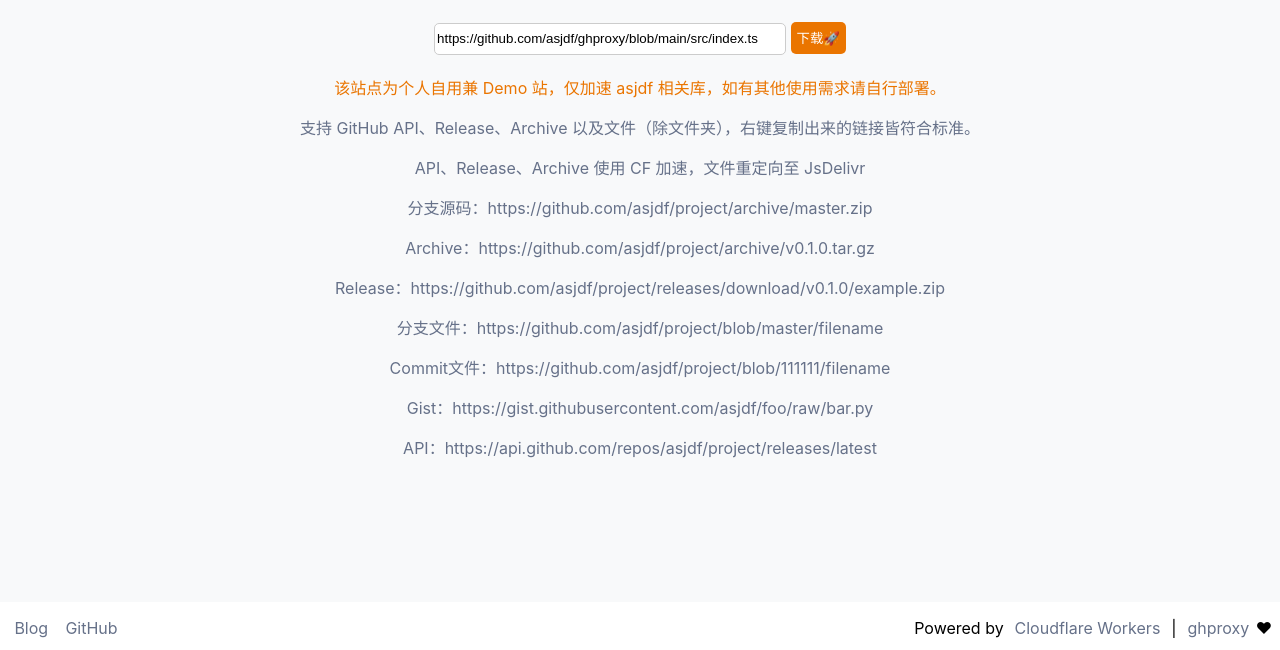
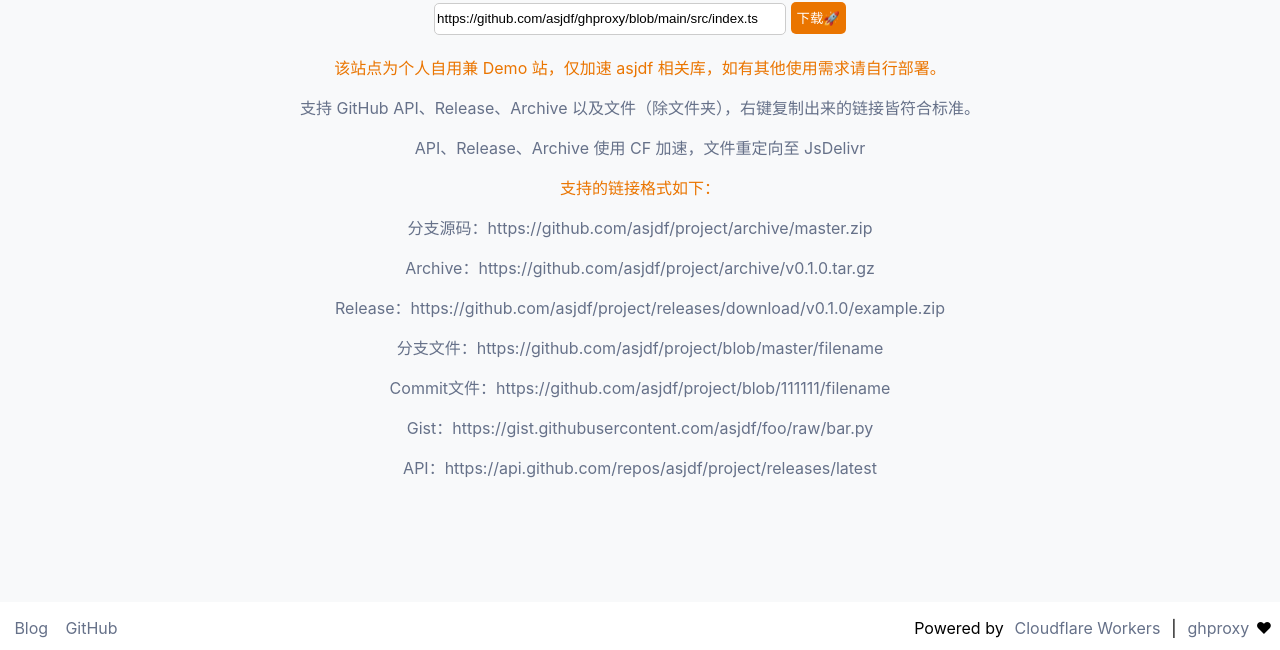
Before and after one commit to asjdf/ghproxy, a plain HTML site: page index.html in a window 1280 px wide. Shown: the part 198-848 px from the top of the page. Drawn offline with Linux system fonts and the light colour scheme.

```diff
--- a/index.html
+++ b/index.html
@@ -121,6 +121,7 @@
                 <p class="orange">该站点为个人自用兼 Demo 站，仅加速 asjdf 相关库，如有其他使用需求请自行部署。</p>
                 <p>支持 GitHub API、Release、Archive 以及文件（除文件夹），右键复制出来的链接皆符合标准。</p>
                 <p>API、Release、Archive 使用 CF 加速，文件重定向至 JsDelivr</p>
+                <p class="orange">支持的链接格式如下：</p>
                 <p>分支源码：https://github.com/asjdf/project/archive/master.zip</p>
                 <p>Archive：https://github.com/asjdf/project/archive/v0.1.0.tar.gz</p>
                 <p>Release：https://github.com/asjdf/project/releases/download/v0.1.0/example.zip</p>
```
Also changed, not shown: 1 other file.
